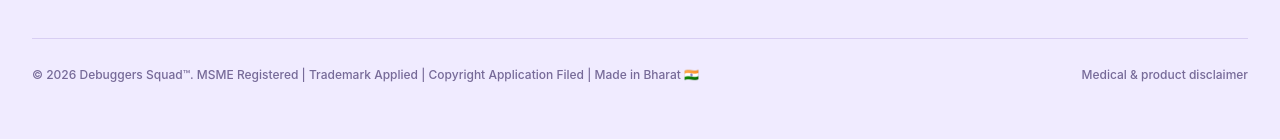
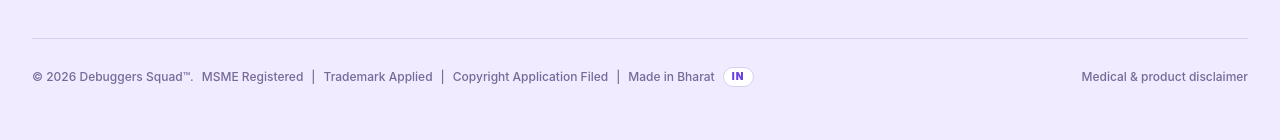
Before and after one commit to adityaIITG1/debuggers_squad_website, a Next.js app: page / in a window 1280 px wide. Shown: the part 6755-6895 px from the top of the page. Built offline with nearby package versions, Linux system fonts and the light colour scheme.

Commit message:
Polish compact footer legal line

```diff
--- a/src/components/layout/Footer.tsx
+++ b/src/components/layout/Footer.tsx
@@ -116,10 +116,18 @@ export function Footer() {
         </div>
 
         <div className="mt-10 flex flex-col gap-3 border-t border-[#d8cef3] pt-7 text-xs font-medium text-[#766a98] sm:flex-row sm:items-center sm:justify-between">
-          <p>
-            &copy; {new Date().getFullYear()} Debuggers Squad&trade;. MSME
-            Registered | Trademark Applied | Copyright Application Filed | Made
-            in Bharat 🇮🇳
+          <p className="flex flex-wrap items-center gap-x-2 gap-y-1">
+            <span>&copy; {new Date().getFullYear()} Debuggers Squad&trade;.</span>
+            <span>MSME Registered</span>
+            <span aria-hidden="true">|</span>
+            <span>Trademark Applied</span>
+            <span aria-hidden="true">|</span>
+            <span>Copyright Application Filed</span>
+            <span aria-hidden="true">|</span>
+            <span>Made in Bharat</span>
+            <span className="rounded-full border border-[#d8cef3] bg-white px-2 py-0.5 text-[10px] font-black tracking-[0.12em] text-[#673de6]">
+              IN
+            </span>
           </p>
           <Link href="/policies/disclaimer" className="hover:text-[#673de6]">
             Medical & product disclaimer
```
